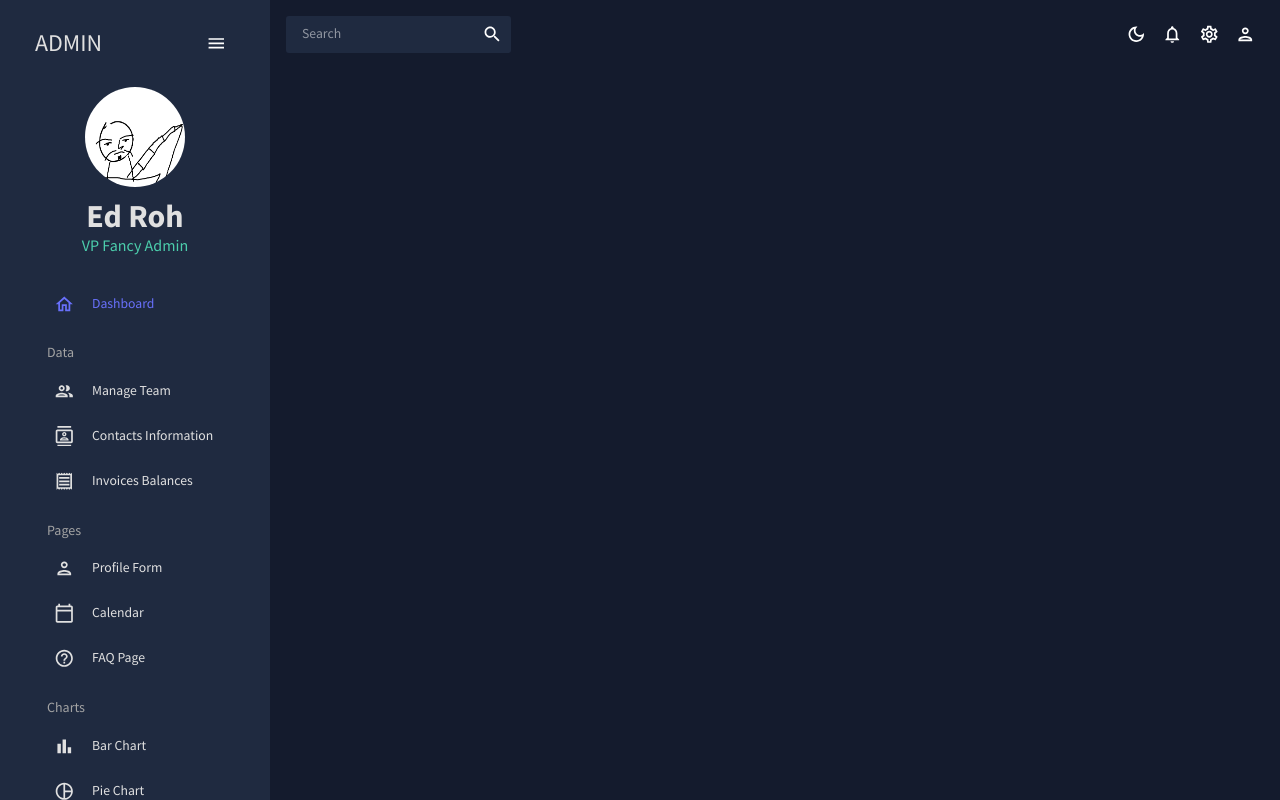
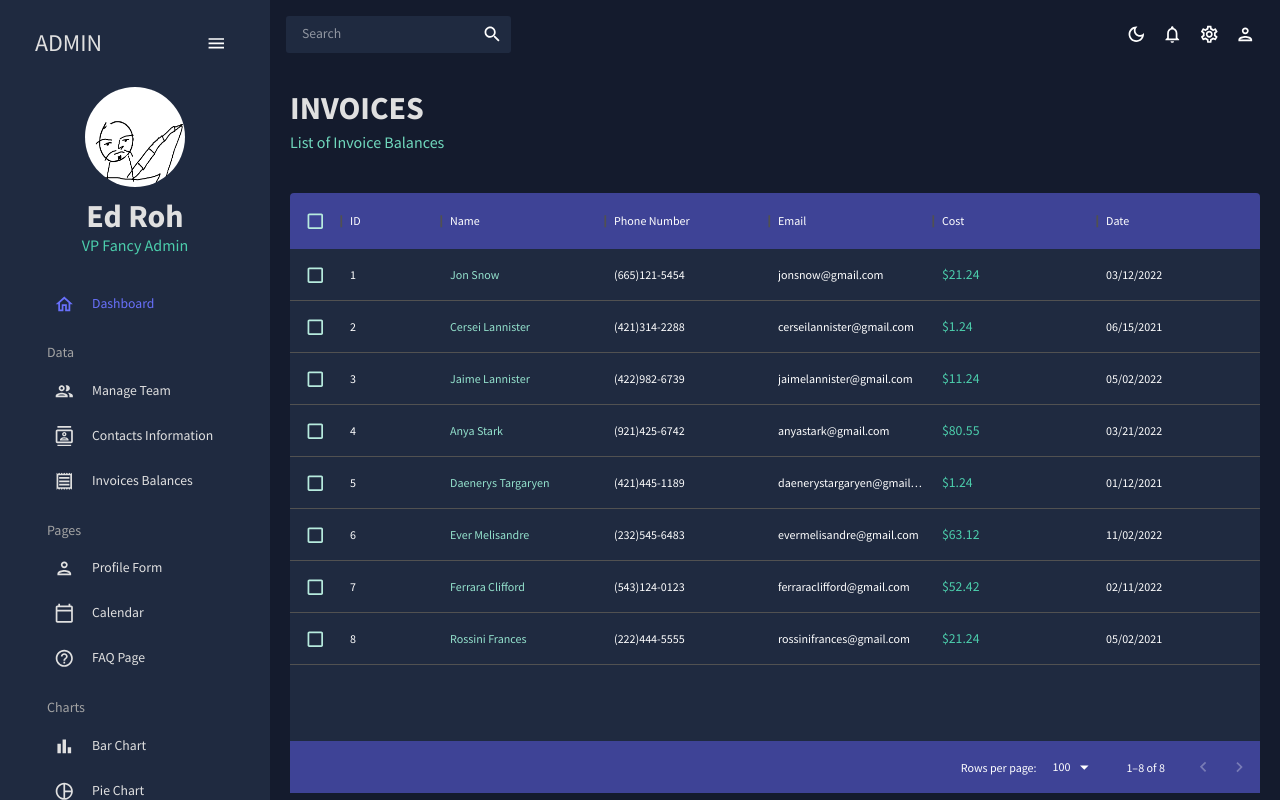
Before and after one commit to rudalson/admin-board2, a React (Create React App) app: page /invoices in a window 1280 px wide. Built offline with nearby package versions, Linux system fonts and the light colour scheme.

Commit message:
✅ added: invoices, contacts 테이블 페이지

```diff
--- a/src/App.js
+++ b/src/App.js
@@ -6,6 +6,8 @@
 import Sidebar from './scenes/global/Sidebar';
 import Dashboard from './scenes/dashboard';
 import Team from './scenes/team';
+import Contacts from './scenes/contacts';
+import Invoices from './scenes/invoices';
 
 function App() {
   const [theme, colorMode] = useMode();
@@ -21,6 +23,8 @@
             <Routes>
               <Route path='/' element={<Dashboard />} />
               <Route path='/team' element={<Team />} />
+              <Route path='/contacts' element={<Contacts />} />
+              <Route path='/invoices' element={<Invoices />} />
             </Routes>
           </main>
         </div>
--- /dev/null
+++ b/src/scenes/contacts/index.jsx
@@ -0,0 +1,103 @@
+import { Box } from '@mui/material';
+import { DataGrid, GridToolbar } from '@mui/x-data-grid';
+import { tokens } from '../../theme';
+import { mockDataContacts } from '../../data/mockData';
+import Header from '../../components/Header';
+import { useTheme } from '@mui/material';
+
+const Contacts = () => {
+  const theme = useTheme();
+  const colors = tokens(theme.palette.mode);
+
+  const columns = [
+    { field: 'id', headerName: 'ID', flex: 0.5 },
+    { field: 'registrarId', headerName: 'Registrar ID' },
+    {
+      field: 'name',
+      headerName: 'Name',
+      flex: 1,
+      cellClassName: 'name-column--cell',
+    },
+    {
+      field: 'age',
+      headerName: 'Age',
+      type: 'number',
+      headerAlign: 'left',
+      align: 'left',
+    },
+    {
+      field: 'phone',
+      headerName: 'Phone Number',
+      flex: 1,
+    },
+    {
+      field: 'email',
+      headerName: 'Email',
+      flex: 1,
+    },
+    {
+      field: 'address',
+      headerName: 'Address',
+      flex: 1,
+    },
+    {
+      field: 'city',
+      headerName: 'City',
+      flex: 1,
+    },
+    {
+      field: 'zipCode',
+      headerName: 'Zip Code',
+      flex: 1,
+    },
+  ];
+
+  return (
+    <Box m='20px'>
+      <Header
+        title='CONTACTS'
+        subtitle='List of Contacts for Future Reference'
+      />
+      <Box
+        m='40px 0 0 0'
+        height='75vh'
+        sx={{
+          '& .MuiDataGrid-root': {
+            border: 'none',
+          },
+          '& .MuiDataGrid-cell': {
+            borderBottom: 'none',
+          },
+          '& .name-column--cell': {
+            color: colors.greenAccent[300],
+          },
+          '& .MuiDataGrid-columnHeaders': {
+            backgroundColor: colors.blueAccent[700],
+            borderBottom: 'none',
+          },
+          '& .MuiDataGrid-virtualScroller': {
+            backgroundColor: colors.primary[400],
+          },
+          '& .MuiDataGrid-footerContainer': {
+            borderTop: 'none',
+            backgroundColor: colors.blueAccent[700],
+          },
+          '& .MuiCheckbox-root': {
+            color: `${colors.greenAccent[200]} !important`,
+          },
+          '& .MuiDataGrid-toolbarContainer .MuiButton-text': {
+            color: `${colors.grey[100]} !important`,
+          },
+        }}
+      >
+        <DataGrid
+          rows={mockDataContacts}
+          columns={columns}
+          components={{ Toolbar: GridToolbar }}
+        />
+      </Box>
+    </Box>
+  );
+};
+
+export default Contacts;
--- /dev/null
+++ b/src/scenes/invoices/index.jsx
@@ -0,0 +1,83 @@
+import { Box, Typography, useTheme } from '@mui/material';
+import { DataGrid } from '@mui/x-data-grid';
+import { tokens } from '../../theme';
+import { mockDataInvoices } from '../../data/mockData';
+import Header from '../../components/Header';
+
+const Invoices = () => {
+  const theme = useTheme();
+  const colors = tokens(theme.palette.mode);
+  const columns = [
+    { field: 'id', headerName: 'ID' },
+    {
+      field: 'name',
+      headerName: 'Name',
+      flex: 1,
+      cellClassName: 'name-column--cell',
+    },
+    {
+      field: 'phone',
+      headerName: 'Phone Number',
+      flex: 1,
+    },
+    {
+      field: 'email',
+      headerName: 'Email',
+      flex: 1,
+    },
+    {
+      field: 'cost',
+      headerName: 'Cost',
+      flex: 1,
+      renderCell: (params) => (
+        <Typography color={colors.greenAccent[500]}>
+          ${params.row.cost}
+        </Typography>
+      ),
+    },
+    {
+      field: 'date',
+      headerName: 'Date',
+      flex: 1,
+    },
+  ];
+
+  return (
+    <Box m='20px'>
+      <Header title='INVOICES' subtitle='List of Invoice Balances' />
+      <Box
+        m='40px 0 0 0'
+        height='75vh'
+        sx={{
+          '& .MuiDataGrid-root': {
+            border: 'none',
+          },
+          '& .MuiDataGrid-cell': {
+            borderBottom: 'none',
+          },
+          '& .name-column--cell': {
+            color: colors.greenAccent[300],
+          },
+          '& .MuiDataGrid-columnHeaders': {
+            backgroundColor: colors.blueAccent[700],
+            borderBottom: 'none',
+          },
+          '& .MuiDataGrid-virtualScroller': {
+            backgroundColor: colors.primary[400],
+          },
+          '& .MuiDataGrid-footerContainer': {
+            borderTop: 'none',
+            backgroundColor: colors.blueAccent[700],
+          },
+          '& .MuiCheckbox-root': {
+            color: `${colors.greenAccent[200]} !important`,
+          },
+        }}
+      >
+        <DataGrid checkboxSelection rows={mockDataInvoices} columns={columns} />
+      </Box>
+    </Box>
+  );
+};
+
+export default Invoices;
```
